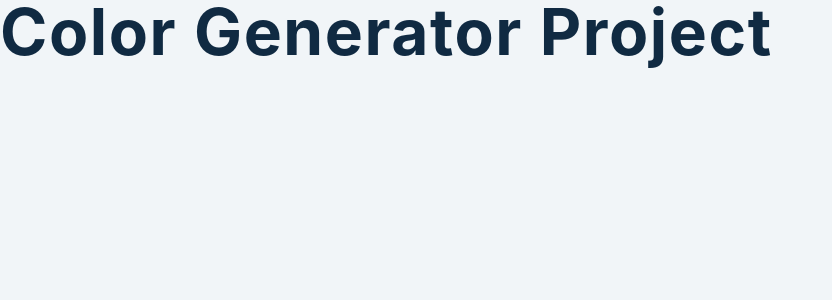
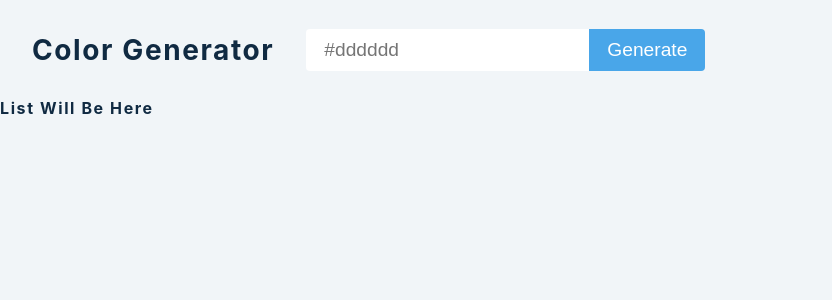
Before and after one commit to krukaleksander/color-generator, a React (Create React App) app: page / in a window 1280 px wide. Shown: the top 300 px of the page, without its empty margins (0-832 px from the left). Built offline with nearby package versions, Linux system fonts and the light colour scheme.

Commit message:
basic functionality in App.js

```diff
--- a/src/App.js
+++ b/src/App.js
@@ -1,7 +1,33 @@
+import React, { useState } from 'react';
 import './App.css';
+import SingleColor from './SingleColor';
+import Values from 'values.js'
 
 const App = () => {
-  return <h1>Color generator project</h1>
+  const [color, setColor] = useState('');
+  const [error, setError] = useState(false);
+  const [list, setList] = useState([]);
+
+  const handleSubmit = (e) => {
+    e.preventDefault();
+    console.log('Im working fine');
+  }
+
+  return (
+    <>
+      <section className="container">
+        <h3>Color generator</h3>
+        <form onSubmit={handleSubmit}>
+          <input type="text" value={color} onChange={(e) => setColor(e.target.value)} placeholder='#dddddd' />
+          <button className="btn" type='submit'>generate</button>
+        </form>
+      </section>
+      <section className="colors">
+        <h4>list will be here</h4>
+      </section>
+    </>
+
+  )
 }
 
 export default App;
--- /dev/null
+++ b/src/SingleColor.js
@@ -0,0 +1,5 @@
+const SingleColor = () => {
+    return <h2>single color component</h2>
+};
+
+export default SingleColor;
```
Also changed, not shown: 1 other file (tests, documents, lock files or other folders).
